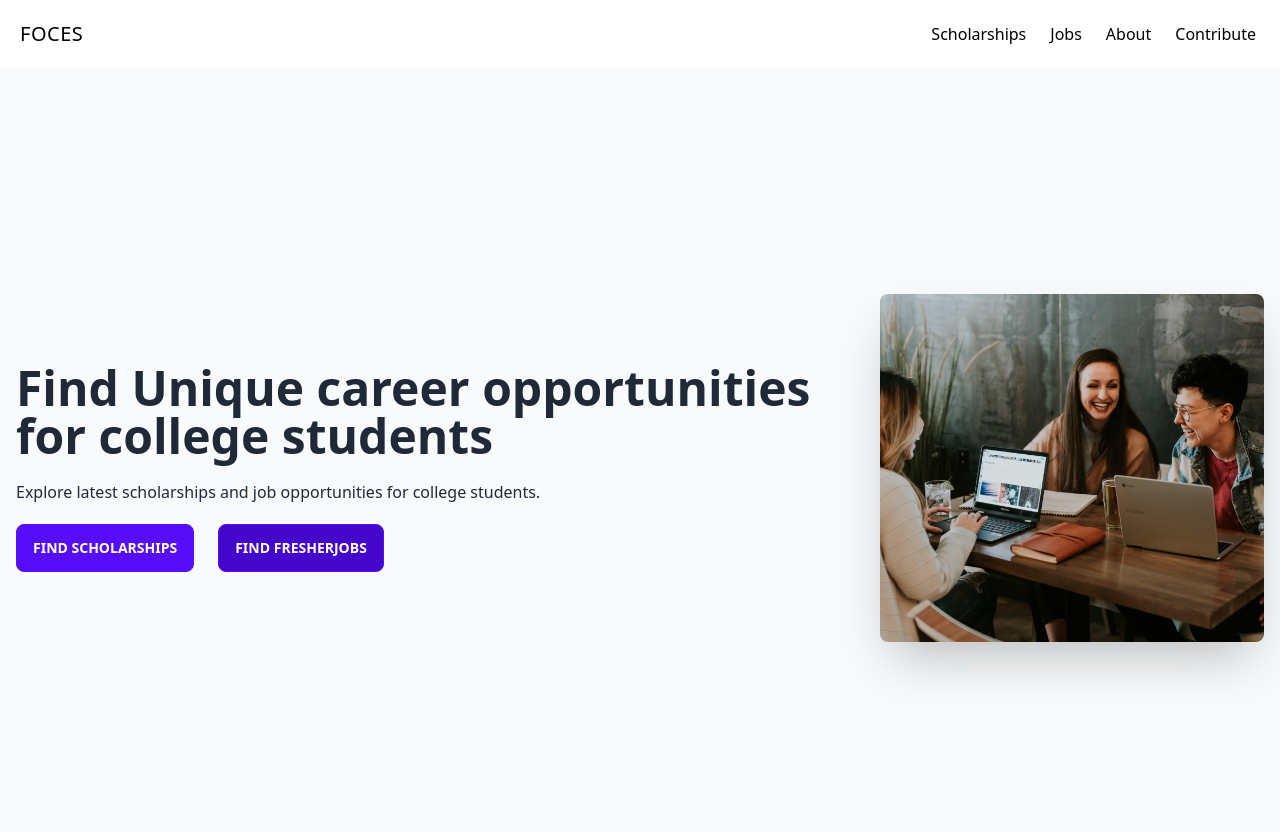
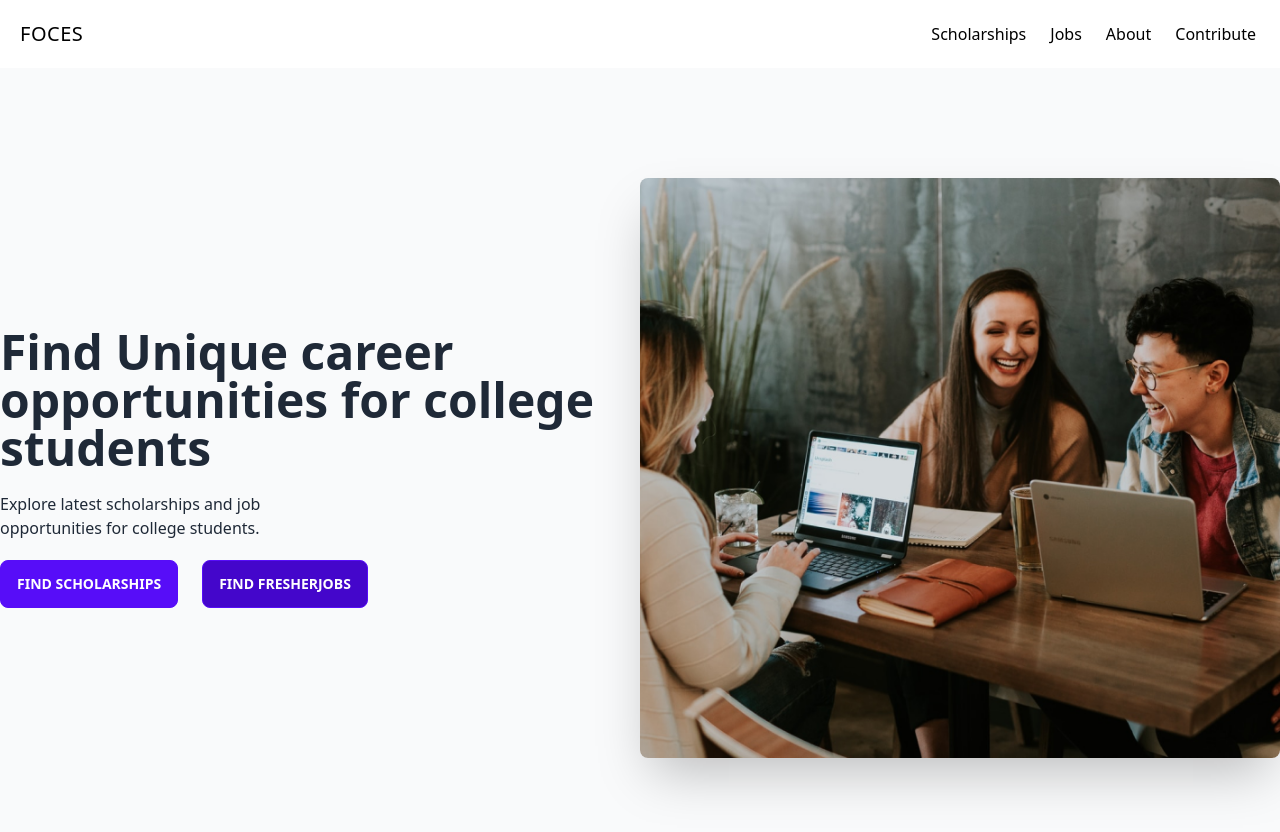
Before and after one commit to Foces-core/job-list, a Next.js app: page / in a window 1280 px wide. Shown: the top 832 px of the page. Built offline with nearby package versions, Linux system fonts and the light colour scheme; no server answers.

Commit message:
First commit

```diff
--- a/components/hero.js
+++ b/components/hero.js
@@ -4,14 +4,17 @@ import Link from 'next/link'
 function Welcome(){
     return(
 <div className="hero min-h-screen bg-base-200">
-  <div className="flex-col hero-content lg:flex-row-reverse">
-    <img src="/homepage.png" className="max-w-sm rounded-lg shadow-2xl" />
-    <div>
-      <h1 className="mb-5 text-5xl font-bold">
-            Find Unique career opportunities for college students
+  <div className="flex-col hero-content p-0 lg:flex-row-reverse grid-cols-2 ">
+    <img src="/homepage.png" className="w-2/4 rounded-lg shadow-2xl basis-1/2" />
+    <div className="basis-1/2 w-2/4">
+      <h1 className="mb-5 text-5xl font-bold break-all">
+            Find Unique career <br></br>
+            opportunities for college <br></br>
+            students
           </h1>
       <p className="mb-5">
-      Explore latest scholarships and job opportunities for college students.
+      Explore latest scholarships and job <br></br>
+      opportunities for college students.
       </p>
             <Link href='/scholarships'>
                    <button id="#scholarships" className="mr-6 btn btn-primary bg-primary">Find Scholarships</button>
```
